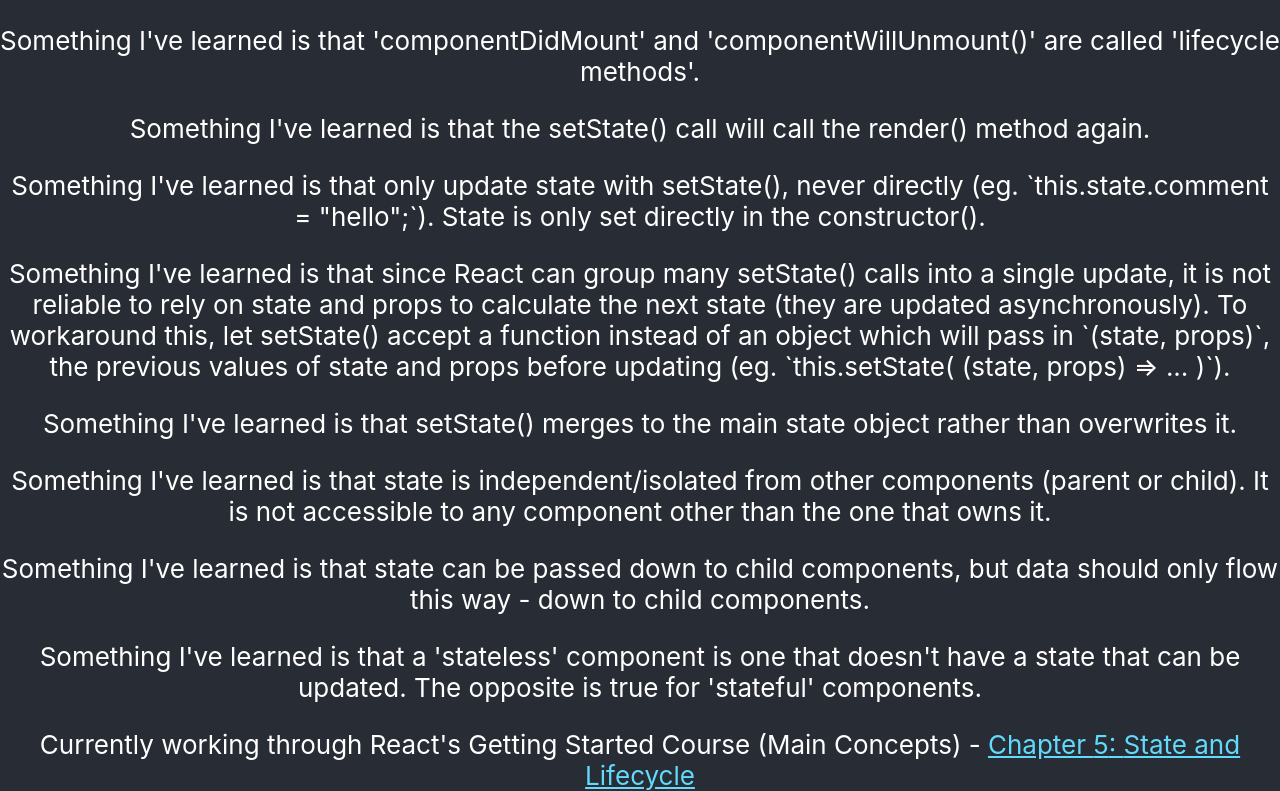
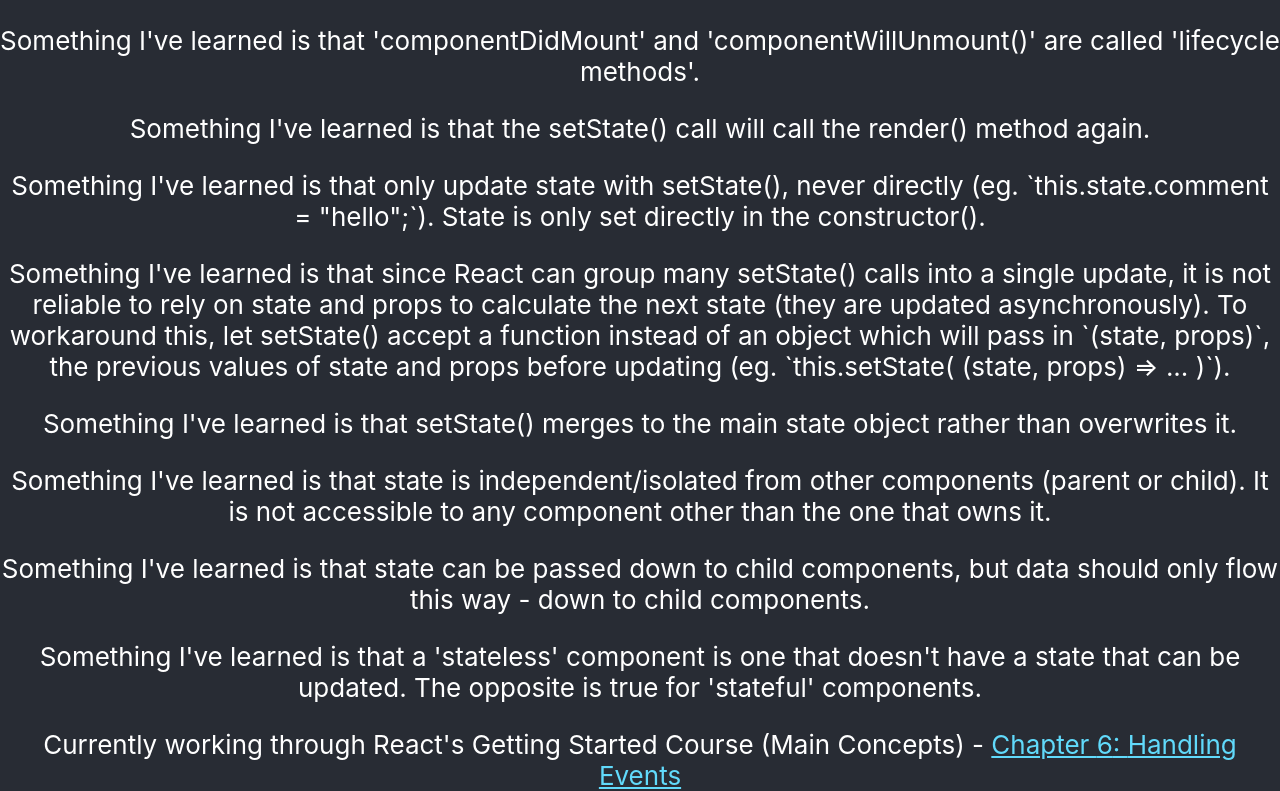
Before and after one commit to jespy3/ygo, a React (Create React App) app: page / in a window 1280 px wide. Shown: the part 1414-2205 px from the top of the page. Built offline with nearby package versions, Linux system fonts and the light colour scheme.

Commit message:
Updates reference that I'm up to chapter 6

```diff
--- a/src/components/referenceLine.js
+++ b/src/components/referenceLine.js
@@ -1,8 +1,8 @@
 import React from 'react';
 
 const courseCheckpoint="https://reactjs.org/docs/introducing-jsx.html";
-const chapterNumber = 5;
-const chapterName = "State and Lifecycle";
+const chapterNumber = 6;
+const chapterName = "Handling Events";
 
 function LinkComponent(link) {
   return (
```
